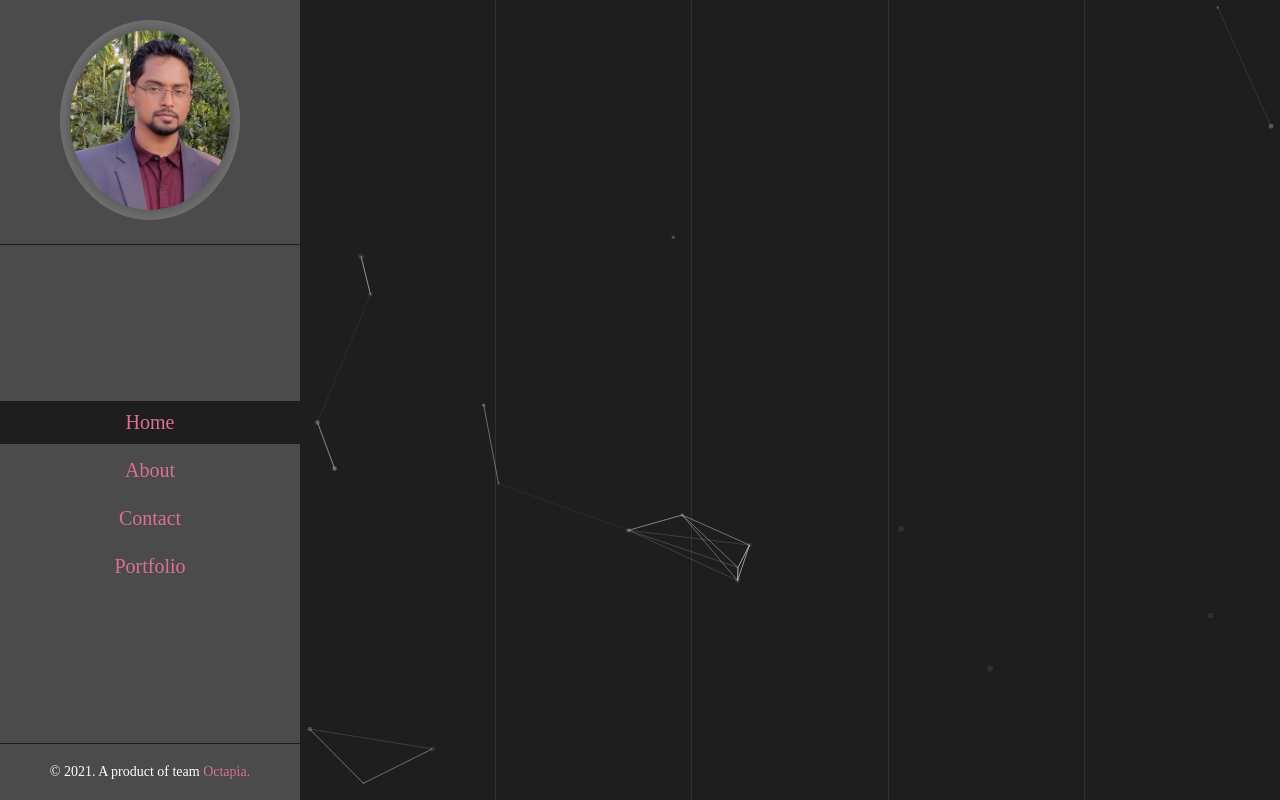
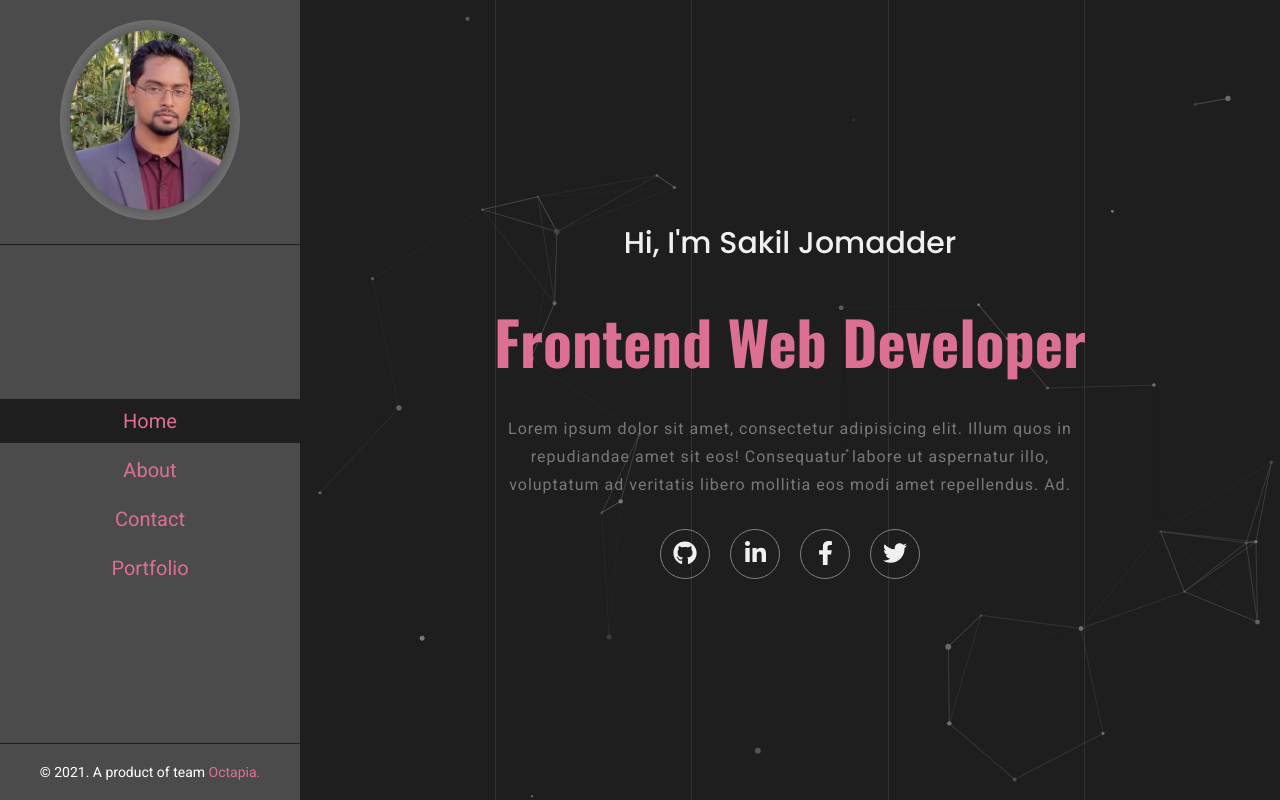
Before and after one commit to mistersakil/portfolio-01-using-react-styled-component, a React (Create React App) app: page / in a window 1280 px wide. Built offline with nearby package versions, Linux system fonts and the light colour scheme.

Commit message:
home page icons designed

```diff
--- a/package.json
+++ b/package.json
@@ -3,6 +3,11 @@
   "version": "0.1.0",
   "private": true,
   "dependencies": {
+    "@fortawesome/fontawesome-svg-core": "^1.2.36",
+    "@fortawesome/free-brands-svg-icons": "^5.15.4",
+    "@fortawesome/free-regular-svg-icons": "^5.15.4",
+    "@fortawesome/free-solid-svg-icons": "^5.15.4",
+    "@fortawesome/react-fontawesome": "^0.1.15",
     "@testing-library/jest-dom": "^5.11.4",
     "@testing-library/react": "^11.1.0",
     "@testing-library/user-event": "^12.1.10",
--- a/public/index.html
+++ b/public/index.html
@@ -5,8 +5,11 @@
     <link rel="icon" href="%PUBLIC_URL%/favicon.ico" />
     <meta name="viewport" content="width=device-width, initial-scale=1" />
     <meta name="description" content="Portfolio 01 on react" />
-
     <title>Portfolio On React Styled Component</title>
+    <link
+      href="https://fonts.googleapis.com/css2?family=Oswald:wght@300;400;500;700&family=Poppins:wght@300;400;500;600;700;900&family=Roboto:wght@400;500&display=swap"
+      rel="stylesheet"
+    />
   </head>
   <body>
     <noscript>You need to enable JavaScript to run this app.</noscript>
--- a/src/components/Particle.js
+++ b/src/components/Particle.js
@@ -1,6 +1,19 @@
 import React, { Component } from "react";
 import Particles from "react-tsparticles";
 import particles_config from "./data/particles_config.json";
+import styled from "styled-components";
+
+const ParticlesStyle = styled("div")`
+  position: absolute;
+  top: 0;
+  left: 0;
+  width: 100%;
+  height: 100%;
+  z-index: 10;
+  .particleHome {
+    width: 100%;
+    height: 100%;
+`;
 
 class Particle extends Component {
   constructor(props) {
@@ -16,12 +29,15 @@ class Particle extends Component {
 
   render() {
     return (
+      <ParticlesStyle>
         <Particles
+          className="particleHome"
           id="tsparticles"
           init={this.particlesInit}
           loaded={this.particlesLoaded}
           options={particles_config}
         />
+      </ParticlesStyle>
     );
   }
 }
--- a/src/components/data/particles_config.json
+++ b/src/components/data/particles_config.json
@@ -1,20 +1,20 @@
 {
   "particles": {
     "number": {
-      "value": 20,
+      "value": 40,
       "density": {
         "enable": true,
         "value_area": 800
       }
     },
     "color": {
-      "value": "#aaa"
+      "value": "#999"
     },
     "shape": {
       "type": "circle",
       "stroke": {
         "width": 0,
-        "color": "#000000"
+        "color": "palevioletred"
       },
       "polygon": {
         "nb_sides": 5
@@ -48,7 +48,7 @@
     "line_linked": {
       "enable": true,
       "distance": 150,
-      "color": "#ffffff",
+      "color": "#555",
       "opacity": 0.4,
       "width": 1
     },
--- a/src/components/pages/Home.js
+++ b/src/components/pages/Home.js
@@ -1,17 +1,119 @@
 import React from "react";
 import styled from "styled-components";
 import Particle from "../Particle";
-const HomeStyled = styled("section")`
+import { FontAwesomeIcon } from "@fortawesome/react-fontawesome";
+import { Link } from "react-router-dom";
+import {
+  faGithub,
+  faFacebook,
+  faTwitter,
+  faLinkedin,
+  faFacebookF,
+  faLinkedinIn,
+} from "@fortawesome/free-brands-svg-icons";
+const HomeStyle = styled("section")`
   position: relative;
   width: 100%;
   height: 100vh;
+  padding: 2rem;
 `;
-
+const HomeContentStyle = styled("main")`
+  width: 100%;
+  height: 100%;
+  position: absolute;
+  left: 0;
+  top: 0;
+  display: flex;
+  flex-direction: column;
+  align-items: center;
+  justify-content: center;
+  gap: 3rem;
+  z-index: 11;
+  color: var(--colorSecondary);
+  padding: 2rem;
+  text-align: center;
+  .heading {
+    font-size: 3.4rem;
+    font-weight: 600;
+    text-transform: capitalize;
+    font-family: "Oswald", sans-serif;
+  }
+  .heading {
+    font-size: 6rem;
+    font-weight: 700;
+    text-transform: capitalize;
+    font-family: "Oswald", sans-serif;
+    color: var(--colorBrand);
+  }
+  .subHeading {
+    font-size: 3rem;
+    font-weight: 500;
+    text-transform: capitalize;
+    font-family: "Poppins", sans-serif;
+  }
+  .info {
+    padding: 0 20%;
+    line-height: 2.8rem;
+    font-weight: 400;
+    letter-spacing: 1px;
+    color: var(--colorGrey);
+  }
+  .icons {
+    display: flex;
+    gap: 0 2rem;
+    .link {
+      width: 5rem;
+      height: 5rem;
+      line-height: 5.4rem;
+      text-align: center;
+      display: inline-block;
+      border: 1px solid grey;
+      border-radius: 50%;
+      transition: all 0.3s linear;
+      &:hover {
+        box-shadow: 0 0 10px var(--bgBrand);
+        border-color: var(--bgBrand);
+        .icon {
+          color: var(--colorBrand);
+        }
+      }
+      .icon {
+        font-size: 2.4rem;
+        color: var(--colorSecondary);
+      }
+    }
+  }
+`;
 const Home = () => {
   return (
-    <HomeStyled>
+    <HomeStyle>
       <Particle></Particle>
-    </HomeStyled>
+      <HomeContentStyle>
+        <h1 className="subHeading">
+          Hi, I'm <span>sakil jomadder</span>
+        </h1>
+        <h2 className="heading">frontend web developer</h2>
+        <p className="info">
+          Lorem ipsum dolor sit amet, consectetur adipisicing elit. Illum quos
+          in repudiandae amet sit eos! Consequatur labore ut aspernatur illo,
+          voluptatum ad veritatis libero mollitia eos modi amet repellendus. Ad.
+        </p>
+        <aside className="icons">
+          <Link className="link">
+            <FontAwesomeIcon className="icon" icon={faGithub} />
+          </Link>
+          <Link className="link">
+            <FontAwesomeIcon className="icon" icon={faLinkedinIn} />
+          </Link>
+          <Link className="link">
+            <FontAwesomeIcon className="icon" icon={faFacebookF} />
+          </Link>
+          <Link className="link">
+            <FontAwesomeIcon className="icon" icon={faTwitter} />
+          </Link>
+        </aside>
+      </HomeContentStyle>
+    </HomeStyle>
   );
 };
 
--- a/src/styles/GlobalStyle.js
+++ b/src/styles/GlobalStyle.js
@@ -6,8 +6,9 @@ const GlobalStyle = createGlobalStyle`
         --bgSecondary: rgba(240,240,240,1);
         --bgGreyDark : rgba(75,75,75,1);
         --bgGrey: rgba(120,120,120,1);
+        --bgBrand: palevioletred;
         --colorPrimary : rgba(30,30,30,1);
-        --colorSecondary: rgba(240,240,240,1)
+        --colorSecondary: rgba(240,240,240,1);
         --colorGrey: rgba(120,120,120,1);
         --colorBrand: palevioletred;
     }
@@ -25,6 +26,7 @@ const GlobalStyle = createGlobalStyle`
     body{
         font-size: 1.6rem;
         background-color: var(--bgPrimary);
+        font-family: 'Roboto','Poppins','Oswald', sans-serif;
     }
 
 
```
Also changed, not shown: 1 other file (tests, documents, lock files or other folders). Lines whose indentation alone changed are shown as unchanged.
